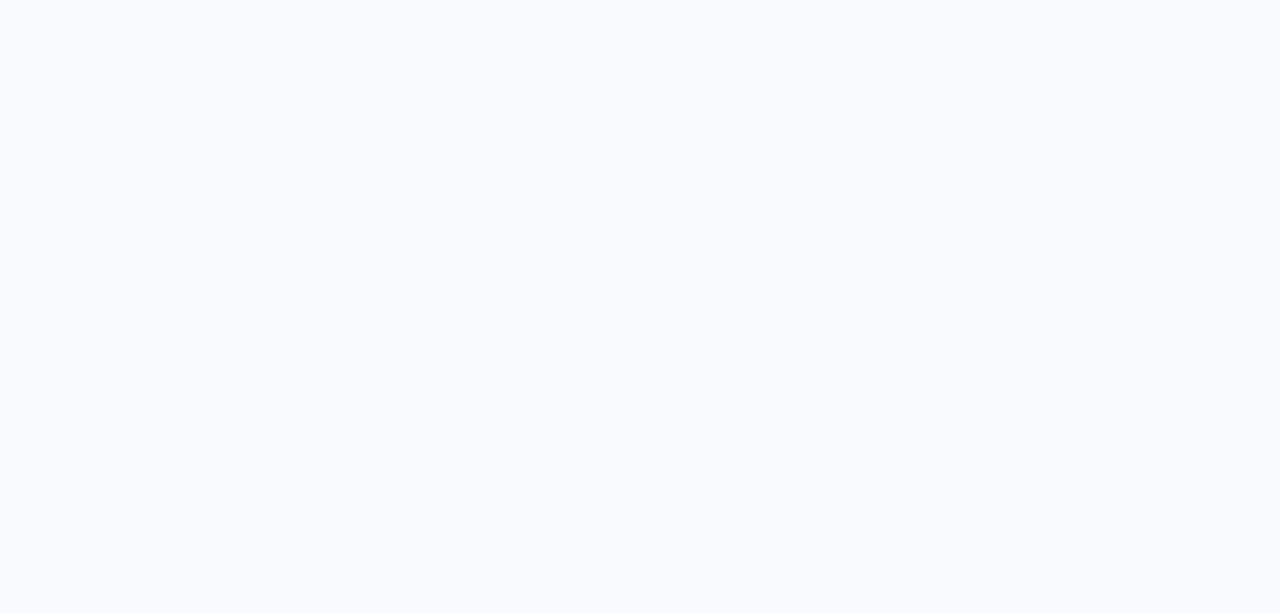
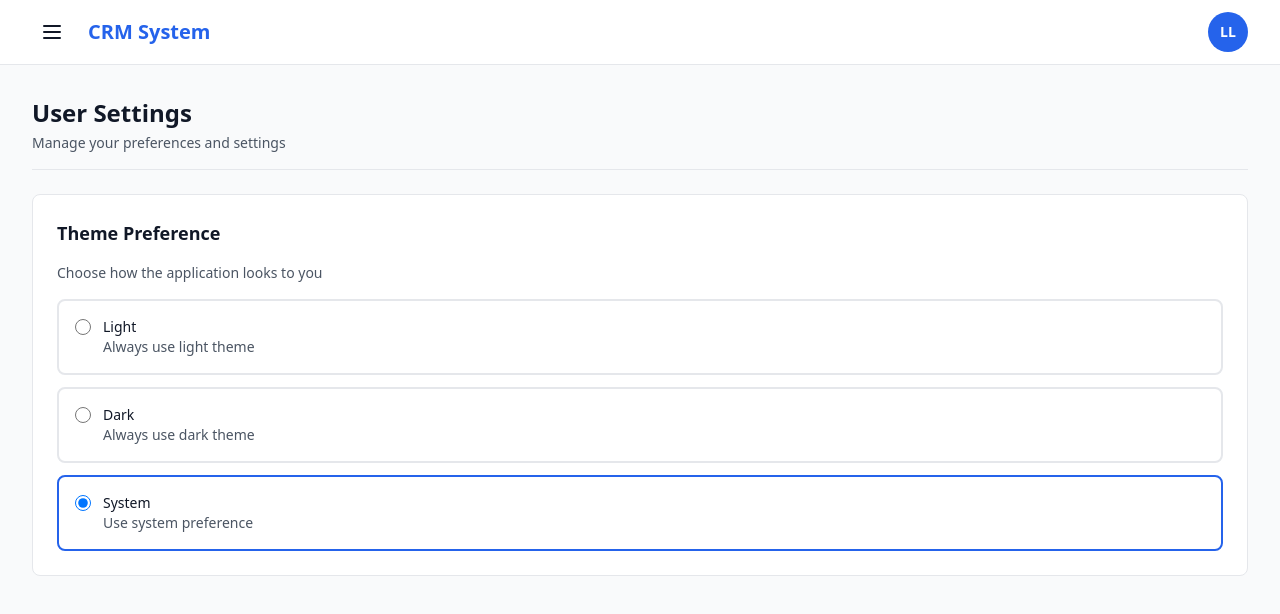
Before and after one commit to NLstn/my-crm, a React (Vite) app in the folder frontend/: page /user-settings in a window 1280 px wide. Before the commit this address had no page. Shown: the top 614 px of the page. Built offline with nearby package versions, Linux system fonts and the light colour scheme.

Commit message:
Add user menu with theme settings functionality
Co-authored-by: NLstn <9517868+NLstn@users.noreply.github.com>

```diff
--- a/frontend/src/App.tsx
+++ b/frontend/src/App.tsx
@@ -11,6 +11,7 @@ import ContactForm from './pages/Contacts/ContactForm'
 import IssuesList from './pages/Issues/IssuesList'
 import IssueDetail from './pages/Issues/IssueDetail'
 import IssueForm from './pages/Issues/IssueForm'
+import UserSettings from './pages/UserSettings'
 
 function App() {
   return (
@@ -37,6 +38,9 @@ function App() {
             <Route path="issues/new" element={<IssueForm />} />
             <Route path="issues/:id" element={<IssueDetail />} />
             <Route path="issues/:id/edit" element={<IssueForm />} />
+
+            {/* User Settings */}
+            <Route path="user-settings" element={<UserSettings />} />
           </Route>
         </Routes>
       </Router>
--- a/frontend/src/components/Layout.tsx
+++ b/frontend/src/components/Layout.tsx
@@ -1,5 +1,6 @@
 import { Outlet, Link, useLocation } from 'react-router-dom'
 import { useState } from 'react'
+import UserMenu from './UserMenu'
 
 export default function Layout() {
   const location = useLocation()
@@ -28,7 +29,8 @@ export default function Layout() {
       {/* Header */}
       <header className="bg-white dark:bg-gray-900 border-b border-gray-200 dark:border-gray-800">
         <div className="max-w-7xl mx-auto px-4 sm:px-6 lg:px-8">
-          <div className="flex items-center h-16 gap-4">
+          <div className="flex items-center justify-between h-16">
+            <div className="flex items-center gap-4">
               {/* Hamburger menu button */}
               <button
                 onClick={toggleMobileMenu}
@@ -53,6 +55,10 @@ export default function Layout() {
                   CRM System
                 </h1>
               </Link>
+            </div>
+
+            {/* User Menu */}
+            <UserMenu />
           </div>
         </div>
       </header>
--- /dev/null
+++ b/frontend/src/components/UserMenu.tsx
@@ -0,0 +1,77 @@
+import { useState, useRef, useEffect } from 'react'
+import { Link } from 'react-router-dom'
+
+export default function UserMenu() {
+  const [isOpen, setIsOpen] = useState(false)
+  const menuRef = useRef<HTMLDivElement>(null)
+
+  // Default user
+  const userName = 'Lonny Lohnsteich'
+  const initials = userName
+    .split(' ')
+    .map(n => n[0])
+    .join('')
+    .toUpperCase()
+
+  // Close dropdown when clicking outside
+  useEffect(() => {
+    const handleClickOutside = (event: MouseEvent) => {
+      if (menuRef.current && !menuRef.current.contains(event.target as Node)) {
+        setIsOpen(false)
+      }
+    }
+
+    if (isOpen) {
+      document.addEventListener('mousedown', handleClickOutside)
+    }
+
+    return () => {
+      document.removeEventListener('mousedown', handleClickOutside)
+    }
+  }, [isOpen])
+
+  const toggleMenu = () => {
+    setIsOpen(!isOpen)
+  }
+
+  const closeMenu = () => {
+    setIsOpen(false)
+  }
+
+  return (
+    <div className="relative" ref={menuRef}>
+      {/* User Avatar Button */}
+      <button
+        onClick={toggleMenu}
+        className="flex items-center justify-center w-10 h-10 rounded-full bg-primary-600 hover:bg-primary-700 dark:bg-primary-500 dark:hover:bg-primary-600 text-white font-semibold text-sm transition-colors focus:outline-none focus:ring-2 focus:ring-primary-500 focus:ring-offset-2 dark:focus:ring-offset-gray-900"
+        aria-label="User menu"
+        aria-expanded={isOpen}
+      >
+        {initials}
+      </button>
+
+      {/* Dropdown Menu */}
+      {isOpen && (
+        <div className="absolute right-0 mt-2 w-56 bg-white dark:bg-gray-900 rounded-lg shadow-lg border border-gray-200 dark:border-gray-800 py-1 z-50">
+          {/* User Info */}
+          <div className="px-4 py-3 border-b border-gray-200 dark:border-gray-800">
+            <p className="text-sm font-medium text-gray-900 dark:text-gray-100">
+              {userName}
+            </p>
+          </div>
+
+          {/* Navigation Items */}
+          <div className="py-1">
+            <Link
+              to="/user-settings"
+              onClick={closeMenu}
+              className="block px-4 py-2 text-sm text-gray-700 dark:text-gray-300 hover:bg-gray-100 dark:hover:bg-gray-800 transition-colors"
+            >
+              User Settings
+            </Link>
+          </div>
+        </div>
+      )}
+    </div>
+  )
+}
--- a/frontend/src/contexts/ThemeContext.tsx
+++ b/frontend/src/contexts/ThemeContext.tsx
@@ -1,44 +1,69 @@
 import { createContext, useContext, useEffect, useState, ReactNode } from 'react'
 
-type Theme = 'light' | 'dark'
+type ThemePreference = 'light' | 'dark' | 'system'
+type ResolvedTheme = 'light' | 'dark'
 
 interface ThemeContextType {
-  theme: Theme
+  themePreference: ThemePreference
+  resolvedTheme: ResolvedTheme
+  setThemePreference: (theme: ThemePreference) => void
   toggleTheme: () => void
 }
 
 const ThemeContext = createContext<ThemeContextType | undefined>(undefined)
 
 export function ThemeProvider({ children }: { children: ReactNode }) {
-  const [theme, setTheme] = useState<Theme>(() => {
-    // Check localStorage first
-    const stored = localStorage.getItem('theme') as Theme | null
-    if (stored) return stored
+  const [themePreference, setThemePreferenceState] = useState<ThemePreference>(() => {
+    const stored = localStorage.getItem('theme') as ThemePreference | null
+    return stored || 'system'
+  })
 
-    // Check system preference
-    if (window.matchMedia('(prefers-color-scheme: dark)').matches) {
-      return 'dark'
+  const getSystemTheme = (): ResolvedTheme => {
+    return window.matchMedia('(prefers-color-scheme: dark)').matches ? 'dark' : 'light'
+  }
+
+  const [resolvedTheme, setResolvedTheme] = useState<ResolvedTheme>(() => {
+    if (themePreference === 'system') {
+      return getSystemTheme()
     }
-
-    return 'light'
+    return themePreference
   })
 
   useEffect(() => {
-    const root = document.documentElement
-    if (theme === 'dark') {
-      root.classList.add('dark')
-    } else {
-      root.classList.remove('dark')
+    const updateResolvedTheme = () => {
+      const newResolvedTheme = themePreference === 'system' ? getSystemTheme() : themePreference
+      setResolvedTheme(newResolvedTheme)
+
+      const root = document.documentElement
+      if (newResolvedTheme === 'dark') {
+        root.classList.add('dark')
+      } else {
+        root.classList.remove('dark')
+      }
     }
-    localStorage.setItem('theme', theme)
-  }, [theme])
+
+    updateResolvedTheme()
+    localStorage.setItem('theme', themePreference)
+
+    // Listen for system theme changes when in system mode
+    if (themePreference === 'system') {
+      const mediaQuery = window.matchMedia('(prefers-color-scheme: dark)')
+      const handler = () => updateResolvedTheme()
+      mediaQuery.addEventListener('change', handler)
+      return () => mediaQuery.removeEventListener('change', handler)
+    }
+  }, [themePreference])
+
+  const setThemePreference = (theme: ThemePreference) => {
+    setThemePreferenceState(theme)
+  }
 
   const toggleTheme = () => {
-    setTheme(prev => prev === 'light' ? 'dark' : 'light')
+    setThemePreferenceState(prev => prev === 'light' ? 'dark' : 'light')
   }
 
   return (
-    <ThemeContext.Provider value={{ theme, toggleTheme }}>
+    <ThemeContext.Provider value={{ themePreference, resolvedTheme, setThemePreference, toggleTheme }}>
       {children}
     </ThemeContext.Provider>
   )
--- /dev/null
+++ b/frontend/src/pages/UserSettings.tsx
@@ -0,0 +1,65 @@
+import { useTheme } from '../contexts/ThemeContext'
+
+export default function UserSettings() {
+  const { themePreference, setThemePreference } = useTheme()
+
+  const themeOptions = [
+    { value: 'light' as const, label: 'Light', description: 'Always use light theme' },
+    { value: 'dark' as const, label: 'Dark', description: 'Always use dark theme' },
+    { value: 'system' as const, label: 'System', description: 'Use system preference' },
+  ]
+
+  return (
+    <div className="space-y-6">
+      {/* Page Header */}
+      <div className="border-b border-gray-200 dark:border-gray-800 pb-4">
+        <h1 className="text-2xl font-bold text-gray-900 dark:text-gray-100">
+          User Settings
+        </h1>
+        <p className="mt-1 text-sm text-gray-600 dark:text-gray-400">
+          Manage your preferences and settings
+        </p>
+      </div>
+
+      {/* Theme Settings Section */}
+      <div className="bg-white dark:bg-gray-900 border border-gray-200 dark:border-gray-800 rounded-lg p-6">
+        <h2 className="text-lg font-semibold text-gray-900 dark:text-gray-100 mb-4">
+          Theme Preference
+        </h2>
+        <p className="text-sm text-gray-600 dark:text-gray-400 mb-4">
+          Choose how the application looks to you
+        </p>
+
+        <div className="space-y-3">
+          {themeOptions.map((option) => (
+            <label
+              key={option.value}
+              className={`flex items-start p-4 border-2 rounded-lg cursor-pointer transition-colors hover:bg-gray-50 dark:hover:bg-gray-800 ${
+                themePreference === option.value
+                  ? 'border-primary-600 dark:border-primary-500'
+                  : 'border-gray-200 dark:border-gray-700'
+              }`}
+            >
+              <input
+                type="radio"
+                name="theme"
+                value={option.value}
+                checked={themePreference === option.value}
+                onChange={(e) => setThemePreference(e.target.value as 'light' | 'dark' | 'system')}
+                className="mt-0.5 h-4 w-4 text-primary-600 focus:ring-primary-500"
+              />
+              <div className="ml-3">
+                <div className="text-sm font-medium text-gray-900 dark:text-gray-100">
+                  {option.label}
+                </div>
+                <div className="text-sm text-gray-600 dark:text-gray-400">
+                  {option.description}
+                </div>
+              </div>
+            </label>
+          ))}
+        </div>
+      </div>
+    </div>
+  )
+}
```
Lines whose indentation alone changed are shown as unchanged.
